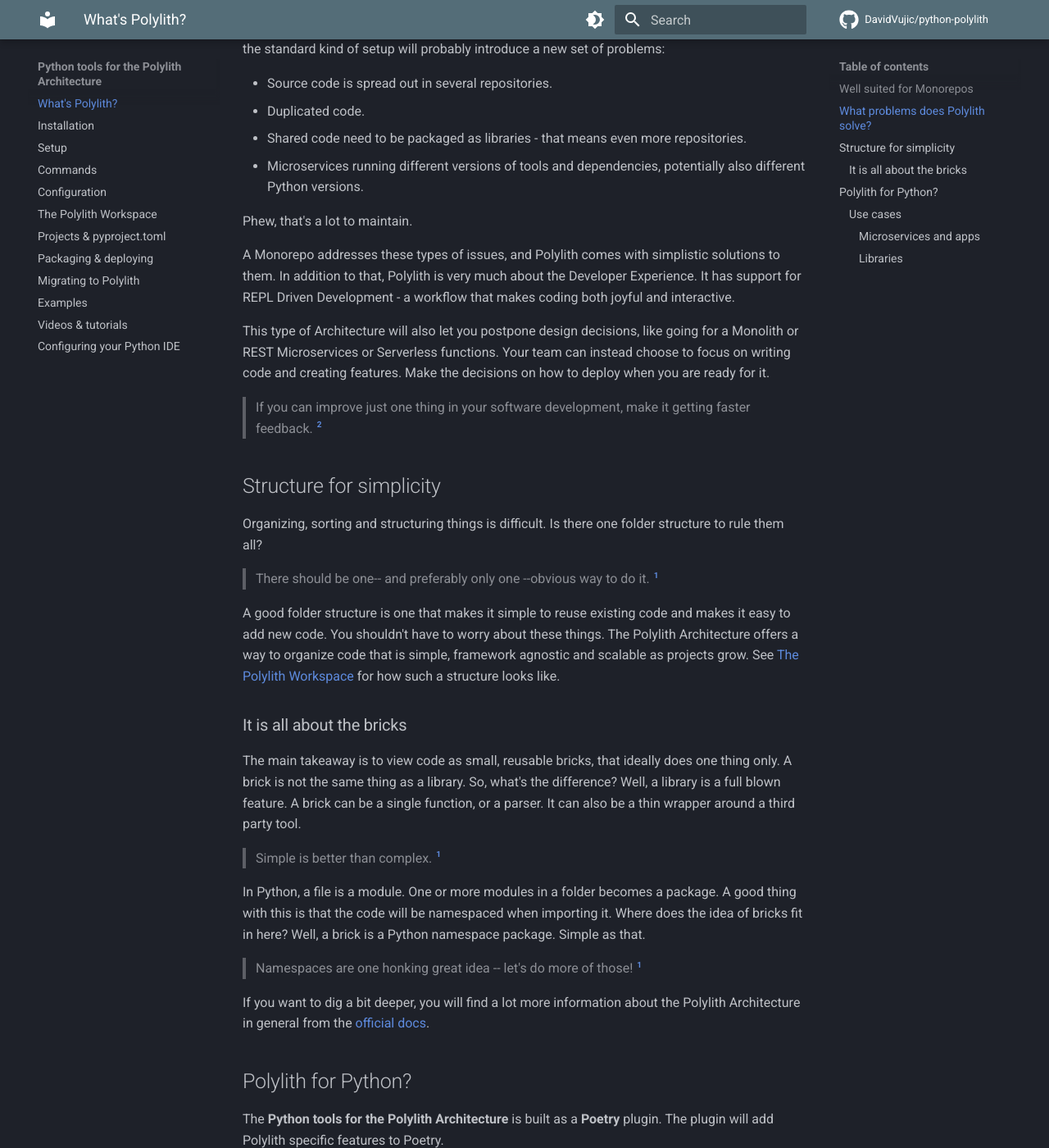
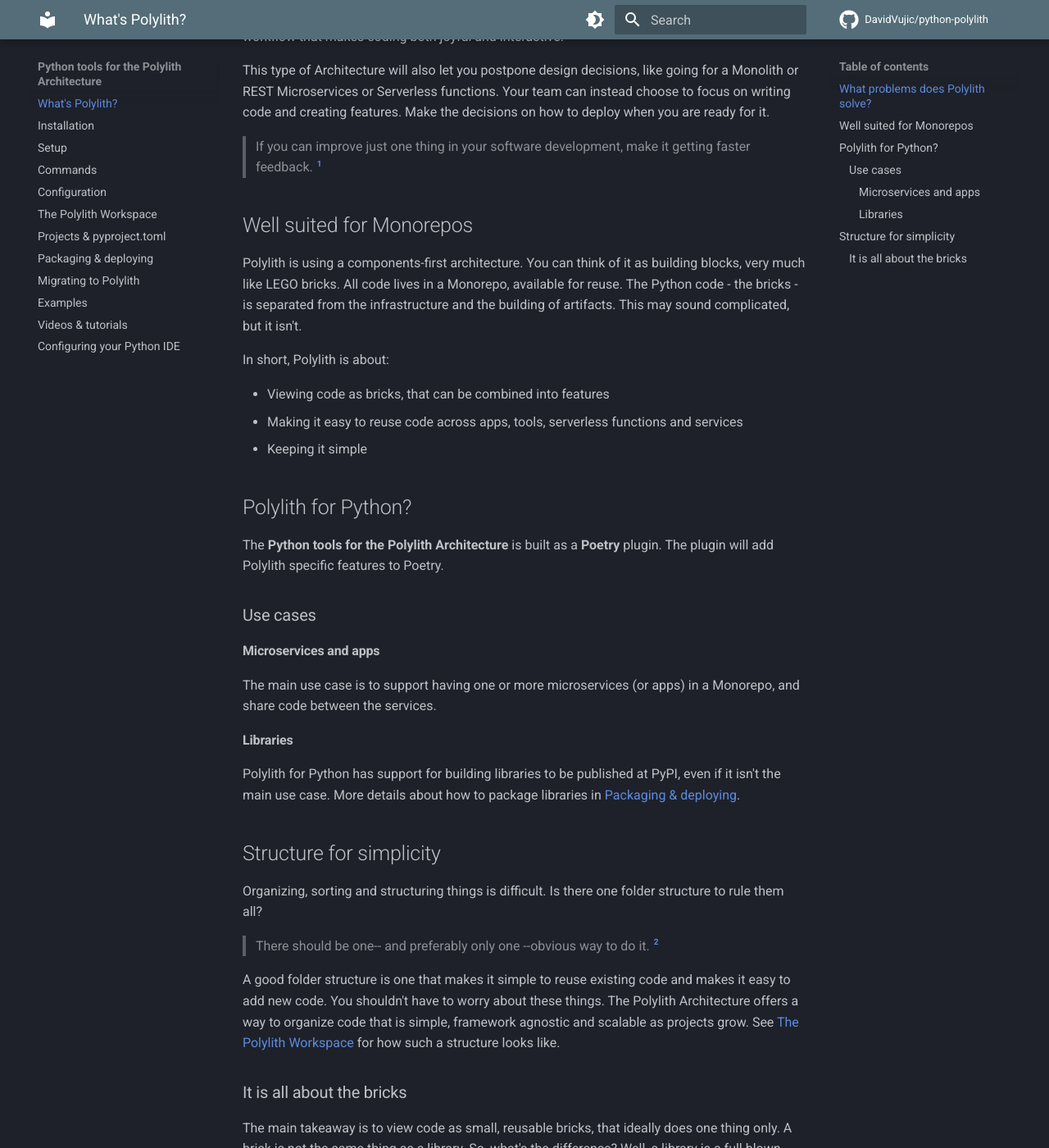
Before and after one commit to DavidVujic/python-polylith-docs, an MkDocs documentation site: the page built from docs/index.md, in a window 1280 px wide and 1400 px high, scrolled down 727 px. Shown: the whole window at 82% size. Built offline with MkDocs 1.6.1 and Material for MkDocs 9.7.7, drawn with Linux system fonts in a browser that asks for light colours; comment, search, counter and statistics services are not loaded; some of the changed text lies outside the part shown.

Commit message:
fix(startpage): rearrange sections to focus on the problems solved with Polylith

```diff
--- a/docs/index.md
+++ b/docs/index.md
@@ -5,16 +5,6 @@
 From the [official Polylith Architecture docs](https://polylith.gitbook.io/polylith/):
 
 >... Polylith is a software architecture that applies functional thinking at the system scale. It helps us build simple, maintainable, testable, and scalable backend systems. ...
-
-## Well suited for Monorepos
-Polylith is using a components-first architecture. You can think of it as building blocks, very much like LEGO bricks.
-The Python code is separated from the infrastructure and the building of artifacts. This may sound complicated, but it isn't.
-
-In short, Polylith is about:
-
-- Viewing code as bricks, that can be combined into features
-- Making it easy to reuse code across apps, tools, serverless functions and services
-- Keeping it simple
 
 ## What problems does Polylith solve?
 Polylith offers a solution to the Microservice vs Monolith tradeoffs. Microservices are great,
@@ -27,40 +17,24 @@
 
 Phew, that's a lot to maintain.
 
-A Monorepo addresses these types of issues, and Polylith comes with simplistic solutions to them.
+Polylith addresses these types of issues, with simplistic solutions.
 In addition to that, Polylith is very much about the Developer Experience.
 It has support for REPL Driven Development - a workflow that makes coding both joyful and interactive.
 
 This type of Architecture will also let you postpone design decisions, like going for a Monolith or REST Microservices or Serverless functions.
 Your team can instead choose to focus on writing code and creating features. Make the decisions on how to deploy when you are ready for it.
 
-> If you can improve just one thing in your software development, make it getting faster feedback. [^2]
+> If you can improve just one thing in your software development, make it getting faster feedback. [^1]
 
+## Well suited for Monorepos
+Polylith is using a components-first architecture. You can think of it as building blocks, very much like LEGO bricks.
+All code lives in a Monorepo, available for reuse. The Python code - the bricks - is separated from the infrastructure and the building of artifacts. This may sound complicated, but it isn't.
 
-## Structure for simplicity
-Organizing, sorting and structuring things is difficult. Is there one folder structure to rule them all?
+In short, Polylith is about:
 
-> There should be one-- and preferably only one --obvious way to do it. [^1]
-
-A good folder structure is one that makes it simple to reuse existing code and makes it easy to add new code.
-You shouldn't have to worry about these things. The Polylith Architecture offers a way to organize code that is simple,
-framework agnostic and scalable as projects grow. See [The Polylith Workspace](workspace.md) for how such a structure looks like.
-
-
-### It is all about the bricks
-The main takeaway is to view code as small, reusable bricks, that ideally does one thing only.
-A brick is not the same thing as a library. So, what's the difference? Well, a library is a full blown feature. A brick can be a single function, or a parser. It can also be a thin wrapper around a third party tool.
-
-> Simple is better than complex. [^1]
-
-
-In Python, a file is a module. One or more modules in a folder becomes a package.
-A good thing with this is that the code will be namespaced when importing it.
-Where does the idea of bricks fit in here? Well, a brick is a Python namespace package. Simple as that.
-
-> Namespaces are one honking great idea -- let's do more of those! [^1]
-
-If you want to dig a bit deeper, you will find a lot more information about the Polylith Architecture in general from the [official docs](https://polylith.gitbook.io/polylith/).
+- Viewing code as bricks, that can be combined into features
+- Making it easy to reuse code across apps, tools, serverless functions and services
+- Keeping it simple
 
 ## Polylith for Python?
 The __Python tools for the Polylith Architecture__ is built as a __Poetry__ plugin. The plugin will add Polylith specific features to Poetry.
@@ -74,6 +48,30 @@
 Polylith for Python has support for building libraries to be published at PyPI, even if it isn't the main use case.
 More details about how to package libraries in [Packaging & deploying](deployment.md).
 
+## Structure for simplicity
+Organizing, sorting and structuring things is difficult. Is there one folder structure to rule them all?
 
-[^1]: From the Zen of Python
-[^2]: Dave Farley [on twitter](https://twitter.com/davefarley77/status/1560724029924786177?s=12&t=KxEN15qtnJODJUzkmclzmw)
+> There should be one-- and preferably only one --obvious way to do it. [^2]
+
+A good folder structure is one that makes it simple to reuse existing code and makes it easy to add new code.
+You shouldn't have to worry about these things. The Polylith Architecture offers a way to organize code that is simple,
+framework agnostic and scalable as projects grow. See [The Polylith Workspace](workspace.md) for how such a structure looks like.
+
+
+### It is all about the bricks
+The main takeaway is to view code as small, reusable bricks, that ideally does one thing only.
+A brick is not the same thing as a library. So, what's the difference? Well, a library is a full blown feature. A brick can be a single function, or a parser. It can also be a thin wrapper around a third party tool.
+
+> Simple is better than complex. [^2]
+
+
+In Python, a file is a module. One or more modules in a folder becomes a package.
+A good thing with this is that the code will be namespaced when importing it.
+Where does the idea of bricks fit in here? Well, a brick is a Python namespace package. Simple as that.
+
+> Namespaces are one honking great idea -- let's do more of those! [^2]
+
+If you want to dig a bit deeper, you will find a lot more information about the Polylith Architecture in general from the [official docs](https://polylith.gitbook.io/polylith/).
+
+[^1]: Dave Farley [on twitter](https://twitter.com/davefarley77/status/1560724029924786177?s=12&t=KxEN15qtnJODJUzkmclzmw)
+[^2]: From the Zen of Python
```
